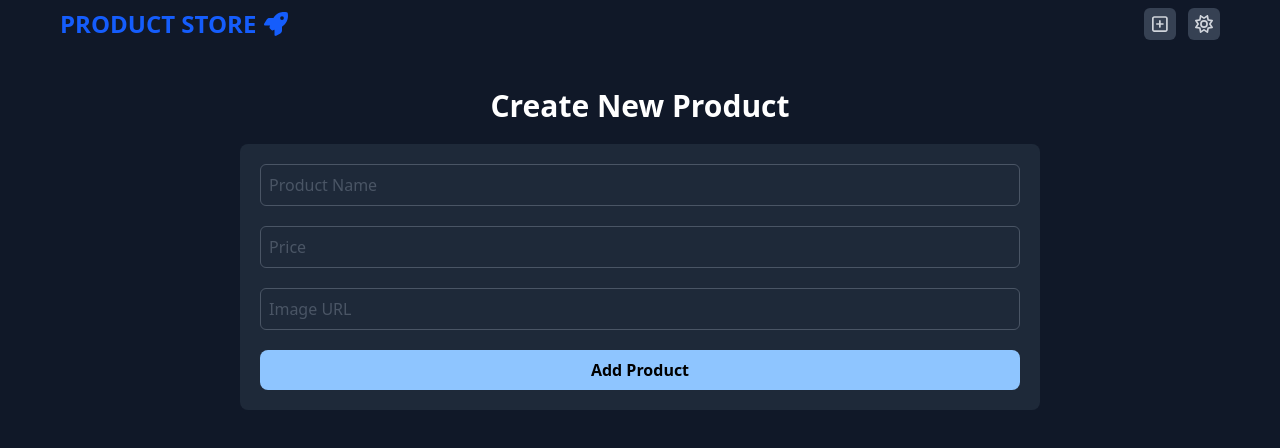
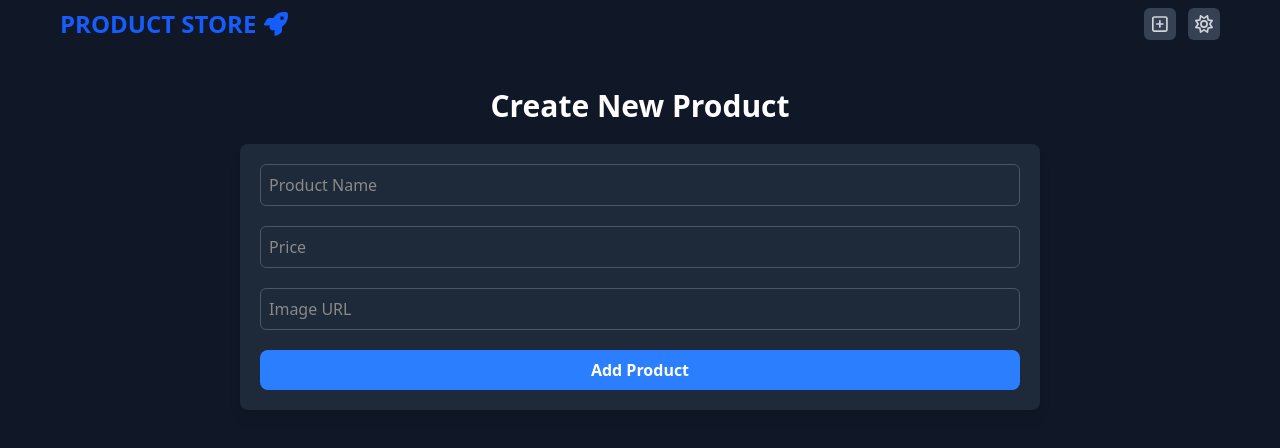
Before and after one commit to andromeda-glx/rocket-market, a React (Vite) app in the folder frontend/: page /register-product in a window 1280 px wide. Shown: the top 448 px of the page. Built offline with nearby package versions, Linux system fonts and the light colour scheme.

Commit message:
style: change register product's style

```diff
--- a/frontend/src/index.css
+++ b/frontend/src/index.css
@@ -5,8 +5,7 @@
   width: 100%;
   padding: 0.5rem;
   border-radius: 0.375rem;
-  color: #fff;
 }
 .input-style::placeholder {
-  color: #4a5565;
+  color: #8a8a8a;
 }
--- a/frontend/src/pages/RegisterProduct.jsx
+++ b/frontend/src/pages/RegisterProduct.jsx
@@ -6,7 +6,7 @@ import { createProduct } from '../services/products';
 
 export default function RegisterProduct() {
     const { lightMode } = useTheme((state) => state);
-    const {register, handleSubmit, reset} = useForm();
+    const { register, handleSubmit, reset } = useForm();
 
     const queryClient = useQueryClient();
     const newProduct = useMutation({
@@ -24,13 +24,16 @@ export default function RegisterProduct() {
     return (
         <>
             <h1 className={`${lightMode ? "text-gray-900" : "text-white"} font-bold text-3xl text-center transition-colors`}>Create New Product</h1>
-            <form onSubmit={handleSubmit(onSubmit)} className={`${lightMode ? "bg-gray-400" : "bg-gray-800"} mt-5 transition-colors p-5 flex flex-col gap-y-5 rounded-lg max-w-[800px] mx-auto`}>
+            <form
+                onSubmit={handleSubmit(onSubmit)}
+                className={`${lightMode ? "bg-white text-black" : "bg-gray-800 text-white"} mt-5 transition-colors p-5 flex flex-col gap-y-5 rounded-lg max-w-[800px] mx-auto shadow-lg`}
+            >
                 <div>
                     <input
                         type="text"
                         placeholder='Product Name'
                         className='input-style'
-                        {...register("name", {required: true})}
+                        {...register("name", { required: true })}
                     />
                 </div>
                 <div>
@@ -39,7 +42,7 @@ export default function RegisterProduct() {
                         placeholder='Price'
                         step={0.01}
                         className='input-style'
-                        {...register("price", {required: true})}
+                        {...register("price", { required: true })}
                     />
                 </div>
                 <div>
@@ -47,10 +50,10 @@ export default function RegisterProduct() {
                         type="url"
                         placeholder='Image URL'
                         className='input-style'
-                        {...register("img", {required: true})}
+                        {...register("img", { required: true })}
                     />
                 </div>
-                <button type='submit' className='bg-blue-300 rounded-lg py-2 font-semibold cursor-pointer'>
+                <button type='submit' className='bg-blue-500 rounded-lg py-2 font-semibold cursor-pointer text-white'>
                     Add Product
                 </button>
             </form>
```
